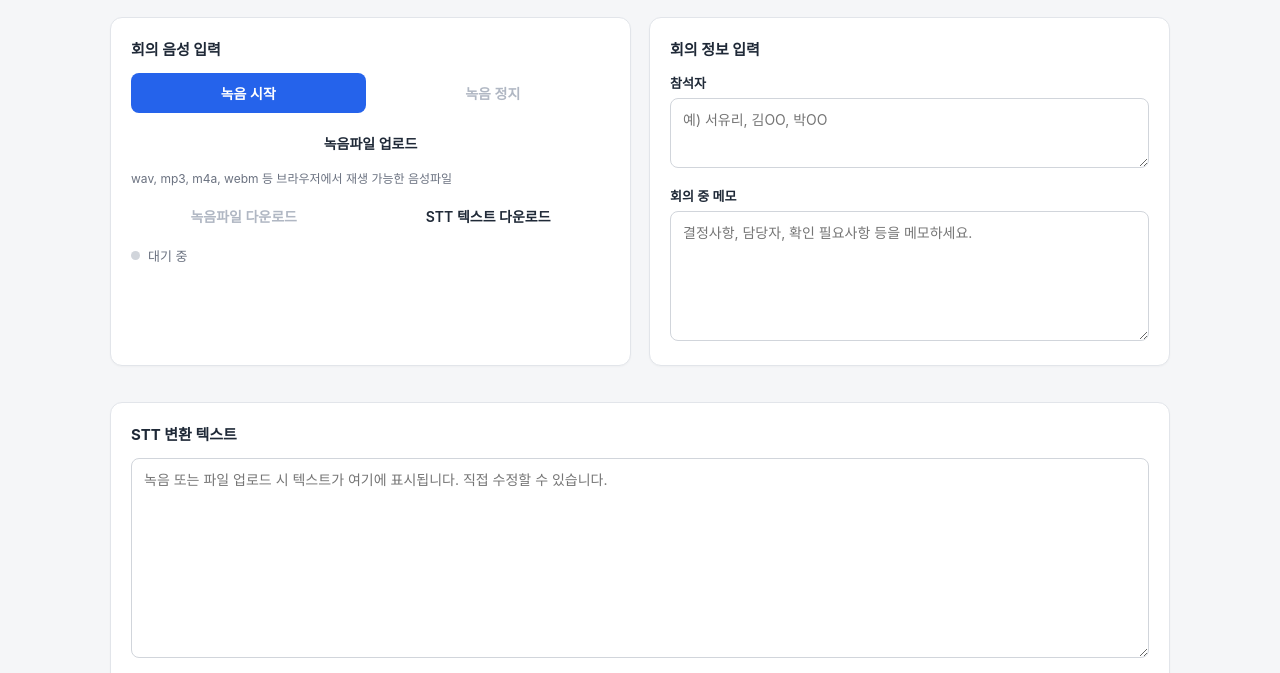
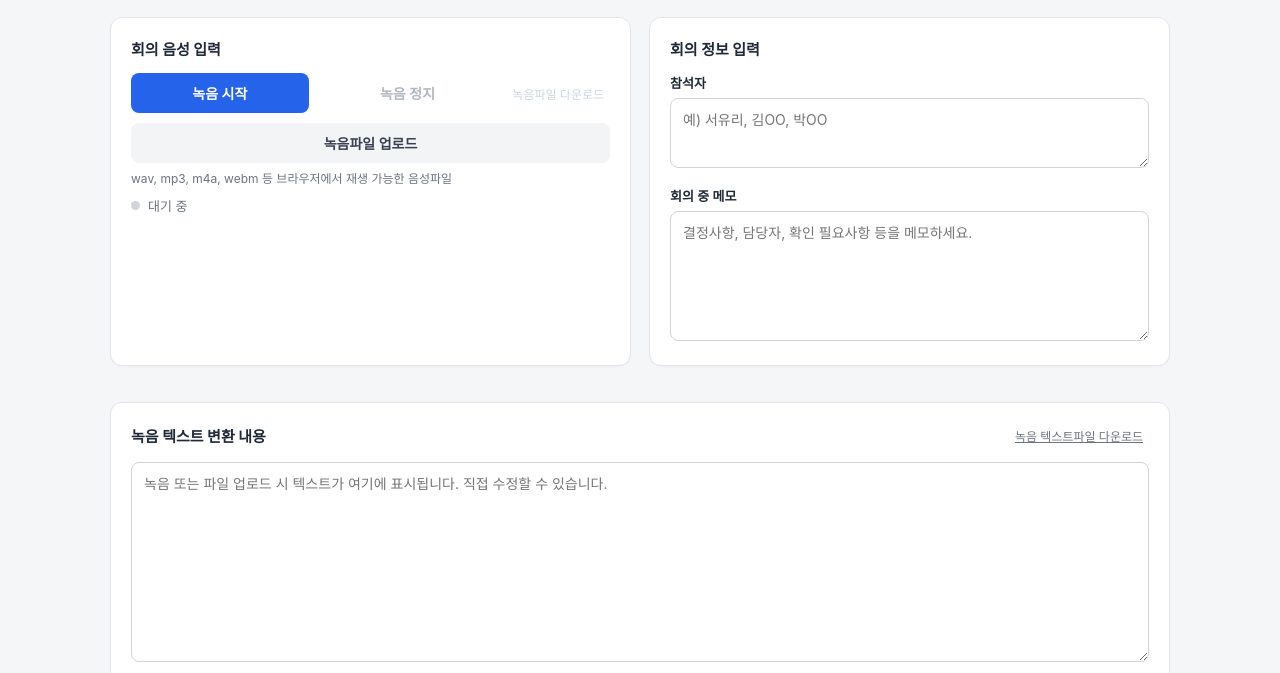
Before and after one commit to yrsuh2/meeting-notes-app, a website: page index.html in a window 1280 px wide. Shown: the part 91-764 px from the top of the page. Drawn offline with Linux system fonts and the light colour scheme.

```diff
--- a/index.html
+++ b/index.html
@@ -87,6 +87,28 @@
   .btn-outline { background: #fff; border: 1px solid #d1d5db; color: var(--text); }
   .btn-outline:hover:not(:disabled) { border-color: var(--accent); color: var(--accent); }
   .btn-outline:disabled { color: #b0b7c3; border-color: #e5e7eb; cursor: not-allowed; }
+  .btn-muted { background: #f3f4f6; border: 1px solid #e5e7eb; color: #374151; }
+  .btn-muted:hover:not(:disabled) { background: #e9eaed; }
+  .btn-muted:disabled { color: #b0b7c3; background: #f3f4f6; cursor: not-allowed; }
+
+  .btn-link {
+    background: none;
+    border: none;
+    color: var(--sub);
+    font-size: 12px;
+    font-weight: 500;
+    text-decoration: underline;
+    cursor: pointer;
+    padding: 4px 6px;
+    flex: 0 0 auto;
+    min-width: auto;
+    align-self: center;
+  }
+  .btn-link:hover:not(:disabled) { color: var(--accent); }
+  .btn-link:disabled { color: #cbd5e1; text-decoration: none; cursor: not-allowed; }
+
+  .card-header-row { display: flex; align-items: center; justify-content: space-between; margin-bottom: 14px; gap: 10px; }
+  .card-header-row .card-title { margin: 0; }
 
   .hint { font-size: 12px; color: var(--sub); margin: -4px 0 10px; }
 
@@ -119,18 +141,14 @@
       <div class="btn-row">
         <button class="btn btn-primary" id="startBtn">녹음 시작</button>
         <button class="btn btn-outline" id="stopBtn" disabled>녹음 정지</button>
+        <button class="btn-link" id="downloadRecordingBtn" disabled>녹음파일 다운로드</button>
       </div>
 
       <div class="btn-row">
-        <button class="btn btn-outline" id="uploadTriggerBtn">녹음파일 업로드</button>
+        <button class="btn btn-muted" id="uploadTriggerBtn">녹음파일 업로드</button>
         <input type="file" id="fileInput" accept="audio/*" hidden>
       </div>
       <p class="hint">wav, mp3, m4a, webm 등 브라우저에서 재생 가능한 음성파일</p>
-
-      <div class="btn-row">
-        <button class="btn btn-outline" id="downloadRecordingBtn" disabled>녹음파일 다운로드</button>
-        <button class="btn btn-outline" id="downloadTranscriptBtn">STT 텍스트 다운로드</button>
-      </div>
 
       <div class="status-line">
         <span class="dot" id="recDot"></span>
@@ -152,7 +170,10 @@
   </div>
 
   <section class="card">
-    <h2 class="card-title">STT 변환 텍스트</h2>
+    <div class="card-header-row">
+      <h2 class="card-title">녹음 텍스트 변환 내용</h2>
+      <button class="btn-link" id="downloadTranscriptBtn">녹음 텍스트파일 다운로드</button>
+    </div>
     <div class="field">
       <textarea id="transcriptBox" placeholder="녹음 또는 파일 업로드 시 텍스트가 여기에 표시됩니다. 직접 수정할 수 있습니다."></textarea>
     </div>
@@ -600,7 +621,7 @@
       });
       const data = await res.json();
       if (!res.ok) throw new Error(data.error || '게시 중 오류가 발생했습니다.');
-      publishStatus.innerHTML = '게시 완료! <a class="result-link" href="' + data.url + '" target="_blank">페이지 열기</a>';
+      publishStatus.innerHTML = '게시 완료! <a class="result-link" href="' + data.url + '" target="_blank">게시된 페이지 바로가기</a>';
       publishStatus.className = 'status-msg ok';
     } catch (err) {
       publishStatus.textContent = '오류: ' + err.message;
```
